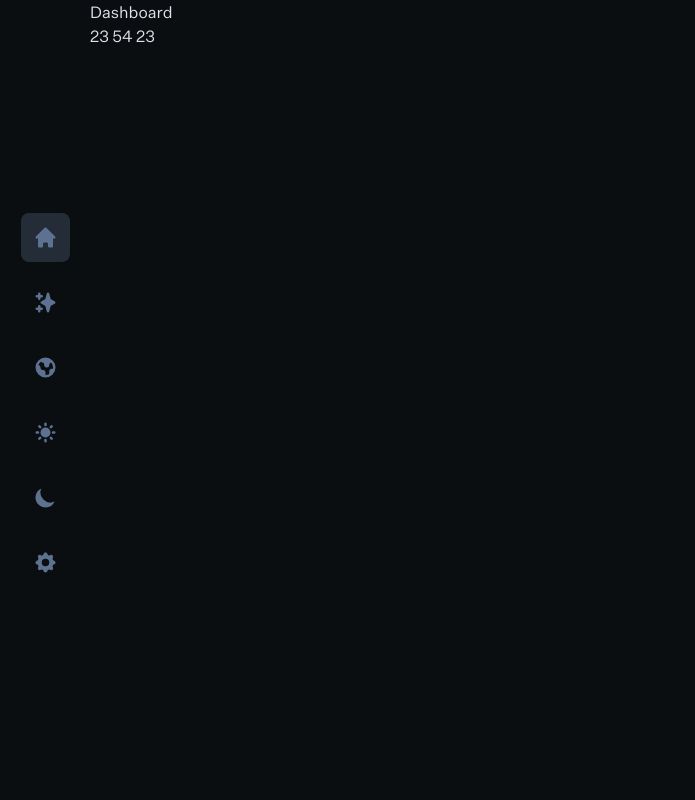
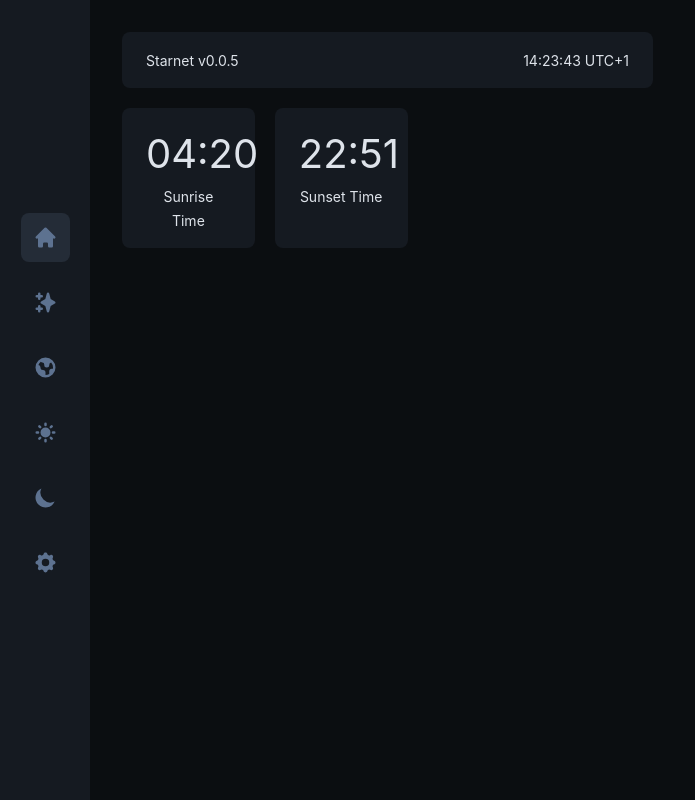
Before and after one commit to dennissoukh/starnet, a React (Create React App) app in the folder client/: page / in a window 1280 px wide. Shown: the whole page, without its empty margins (0-695 px from the left). Built offline with nearby package versions, Linux system fonts and the light colour scheme.

Commit message:
change fonts & dashboard

```diff
--- a/client/src/modules/dashboard/Dashboard.tsx
+++ b/client/src/modules/dashboard/Dashboard.tsx
@@ -2,9 +2,25 @@ import React from 'react';
 
 export const Dashboard: React.FC = () => {
   return (
-    <div>
-      <p>Dashboard</p>
-      <span>23 54 23</span>
+    <div className="w-full md:w-1/2 p-8">
+      <div className="bg-primary-800 w-full px-6 py-4 rounded-lg flex justify-between">
+        <div>
+          <span className="text-sm">Starnet v0.0.5</span>
+        </div>
+        <div>
+          <span className="text-sm">14:23:43 UTC+1</span>
+        </div>
+      </div>
+      <div className="flex">
+        <div className="mt-5 bg-primary-800 w-3/12 px-6 py-4 rounded-lg text-center">
+          <h1>04:20</h1>
+          <span className="text-sm">Sunrise Time</span>
+        </div>
+        <div className="mt-5 bg-primary-800 w-3/12 px-6 py-4 rounded-lg text-center ml-5">
+          <h1>22:51</h1>
+          <span className="text-sm">Sunset Time</span>
+        </div>
+      </div>
     </div>
   )
 }
--- a/client/src/styles/globals.css
+++ b/client/src/styles/globals.css
@@ -1,6 +1,7 @@
 @import "tailwindcss/base";
 @import "tailwindcss/utilities";
-@import url("./untitled-sans.css");
+@import url("https://cdnjs.cloudflare.com/ajax/libs/inter-ui/3.18.0/inter.css");
+@import url('http://fonts.cdnfonts.com/css/sf-mono');
 
 * {
   scrollbar-width: thin;
@@ -39,3 +40,19 @@ body,
   background-color: var(--color-primary-900);
   color: var(--color-primary-100);
 }
+
+h1 {
+  font-size: 2.5rem;
+}
+
+h2 {
+  font-size: 2.2rem;
+}
+
+h3 {
+  font-size: 2rem;
+}
+
+h4 {
+  font-size: 1.4rem;
+}
--- a/client/src/ui/sidebar/Sidebar.tsx
+++ b/client/src/ui/sidebar/Sidebar.tsx
@@ -5,7 +5,7 @@ const Sidebar: React.FC = () => {
   return (
     <div
       style={{ width: '90px', height: '100vh' }}
-      className="absolute top-0 left-0 flex items-center justify-center"
+      className="absolute top-0 left-0 flex items-center justify-center bg-primary-800"
     >
       <div className="text-primary-300">
         <div className="bg-primary-700 p-3 rounded-lg">
--- a/client/tailwind.config.js
+++ b/client/tailwind.config.js
@@ -4,7 +4,7 @@ module.exports = {
   theme: {
     fontFamily: {
       sans: [
-        'Untitled Sans',
+        'Inter',
         '-apple-system',
         'BlinkMacSystemFont',
         'Segoe UI',
@@ -12,7 +12,14 @@ module.exports = {
         'Helvetica',
         'Arial',
         'sans-serif',
-      ]
+      ],
+      mono: [
+        'SF Mono',
+        'Menlo',
+        'Monaco',
+        'Courier New',
+        'monospace',
+      ],
     },
     colors: {
       transparent: 'transparent',
```
